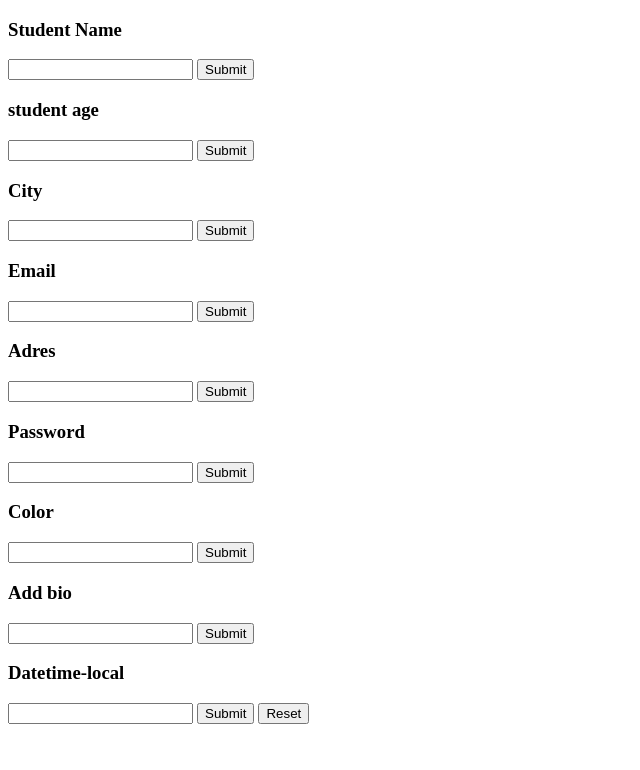
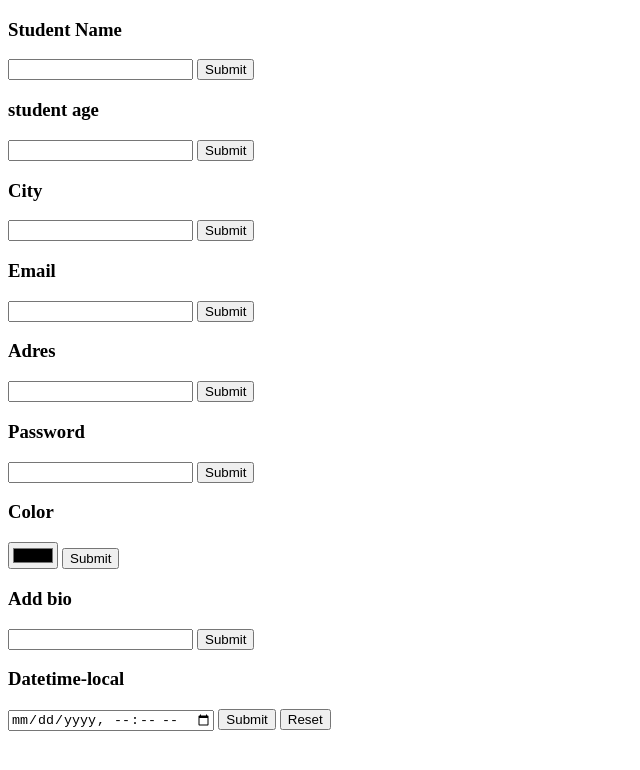
Before and after one commit to GIORGI251/Forma, a plain HTML site: page index.html in a window 1280 px wide. Shown: the whole page, without its empty margins (0-640 px from the left). Drawn offline with Linux system fonts and the light colour scheme.

Commit message:
Update index.html

```diff
--- a/index.html
+++ b/index.html
@@ -1,4 +1,12 @@
 <!DOCTYPE html>
+<html lang="en">
+<head>
+    <meta charset="UTF-8">
+    <meta name="viewport" content="width=device-width, initial-scale=1.0">
+    <title>Document</title>
+</head>
+<body>
+    <!DOCTYPE html>
 <html lang="en">
 <head>
     <meta charset="UTF-8">
@@ -8,7 +16,7 @@
 <body>
     <h3>Student Name</h3>
     <form>
-        <input type="number">
+        <input type="text">
         <input type="submit">
     </form>
     <h3>student age</h3>
@@ -18,39 +26,41 @@
     </form>
     <h3>City</h3>
     <form>
-        <input type="number">
+        <input type="text">
         <input type="submit">
     </form>
     <h3>Email</h3>
     <form>
-        <input type="number">
+        <input type="email">
         <input type="submit">
     </form>
     <h3>Adres</h3>
     <form>
-        <input type="number">
+        <input type="text">
         <input type="submit">
     </form>
     <h3>Password</h3>
     <form>
-        <input type="number">
+        <input type="password">
         <input type="submit">
     </form>
     <h3>Color</h3>
     <form>
-        <input type="number">
+        <input type="color">
         <input type="submit">
     </form>
     <h3>Add bio</h3>
     <form>
-        <input type="number">
+        <input type="text">
         <input type="submit">
     </form>
     <h3>Datetime-local</h3>
     <form>
-        <input type="number">
+        <input type="datetime-local">
         <input type="submit">
         <input type="reset">
     </form>
 </body>
 </html>
+</body>
+</html>
```
